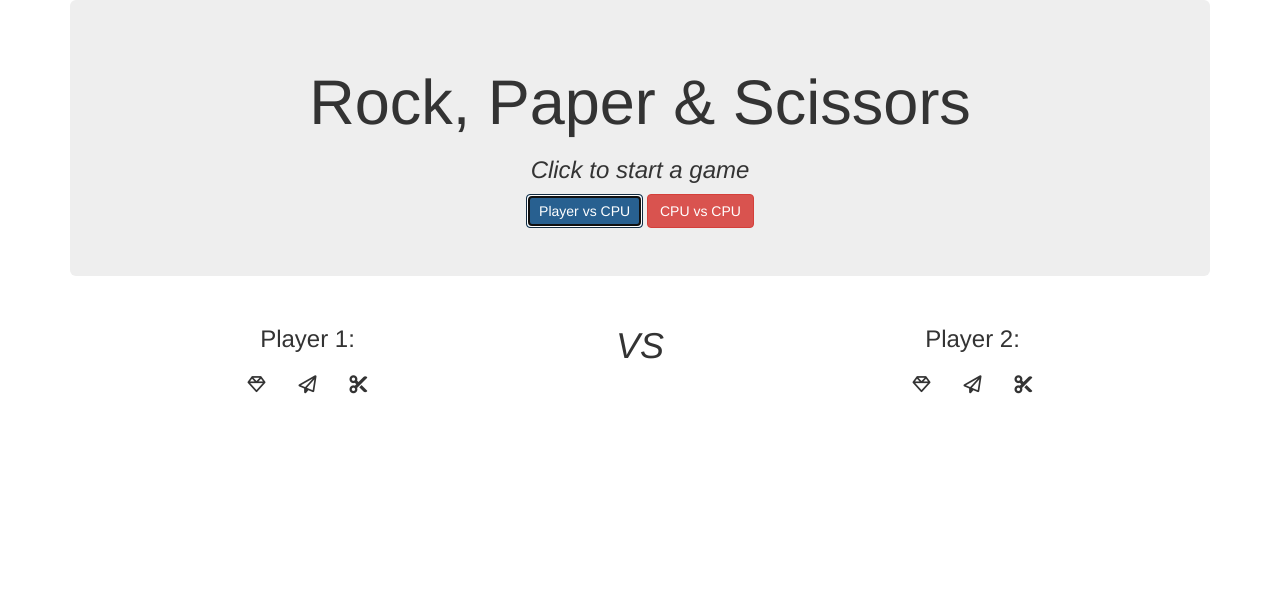
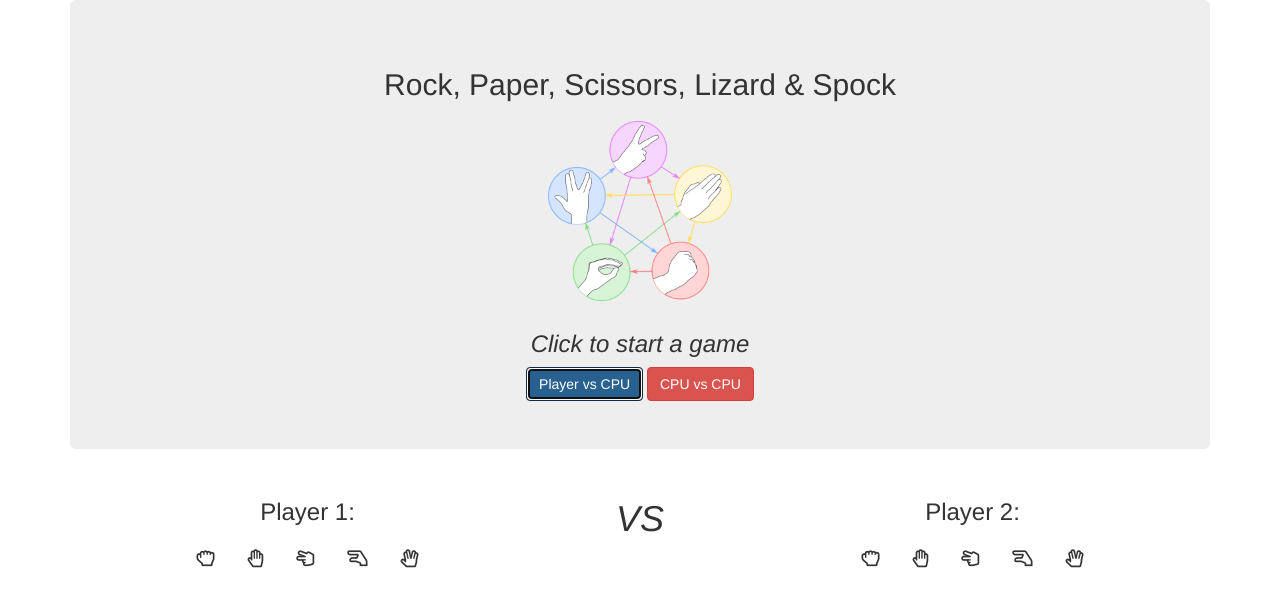
Before and after one commit to FeYbraNt/rps-javascript, a plain HTML site: page index.html in a window 1280 px wide. Both pictures are taken after a click on the button "Player vs CPU". Drawn offline with nearby package versions, Linux system fonts and the light colour scheme.

Commit message:
Improvement: Spock & Lizard logic

```diff
--- a/index.html
+++ b/index.html
@@ -4,10 +4,11 @@
 <head>
     <meta charset="utf-8">
     <meta name="viewport" content="width=device-width, initial-scale=1">
-    <title>Rock Paper Scissors</title>
+    <title>Rock, Paper, Scissors, Lizard & Spock</title>
 
     <!-- Libraries for styles -->
     <link rel="stylesheet" href="https://maxcdn.bootstrapcdn.com/bootstrap/3.3.7/css/bootstrap.min.css" integrity="sha384-BVYiiSIFeK1dGmJRAkycuHAHRg32OmUcww7on3RYdg4Va+PmSTsz/K68vbdEjh4u" crossorigin="anonymous">
+    <link rel="stylesheet" href="https://use.fontawesome.com/releases/v5.3.1/css/all.css" integrity="sha384-mzrmE5qonljUremFsqc01SB46JvROS7bZs3IO2EmfFsd15uHvIt+Y8vEf7N7fWAU" crossorigin="anonymous">
 
 </head>
 
@@ -18,7 +19,8 @@
         <div class="container">
             <div class="jumbotron">
                 <div class="text-center">
-                    <h1>Rock, Paper & Scissors</h1>
+                    <h2>Rock, Paper, Scissors, Lizard & Spock</h2>
+                    <img src="img/rules.png" width="200" id="rules">
                     <h3><i>Click to start a game</i></h3>
                     <button class="btn btn-primary" id="start-player-computer">Player vs CPU</button>
                     <button class="btn btn-danger" id="start-computer-computer">CPU vs CPU</button>
@@ -31,9 +33,11 @@
             <div class="col-md-5">
                 <h3> Player 1: </h3>
                     <div class="btn-group btn-group-toggle" id="game-player1">
-                        <button class="btn btn-lg rock"><i class="fa fa-diamond" aria-hidden="true"></i></button>
-                        <button class="btn btn-lg paper"><i class="fa fa-paper-plane-o" aria-hidden="true"></i></button>
-                        <button class="btn btn-lg scissors"><i class="fa fa-scissors" aria-hidden="true"></i></button>
+                        <button class="btn btn-lg rock"><i class="far fa-hand-rock" aria-hidden="true"></i></button>
+                        <button class="btn btn-lg paper"><i class="far fa-hand-paper" aria-hidden="true"></i></button>
+                        <button class="btn btn-lg scissors"><i class="far fa-hand-scissors" aria-hidden="true"></i></button>
+                        <button class="btn btn-lg lizard"><i class="far fa-hand-lizard" aria-hidden="true"></i></button>
+                        <button class="btn btn-lg spock"><i class="far fa-hand-spock" aria-hidden="true"></i></button>
                     </div>
             </div>
 
@@ -44,9 +48,11 @@
             <div class="col-md-5">
                 <h3>Player 2: </h3>
                 <div class="btn-group btn-group-toggle" id="game-player2">
-                    <button class="btn btn-lg rock"><i class="fa fa-diamond" aria-hidden="true"></i></button>
-                    <button class="btn btn-lg paper"><i class="fa fa-paper-plane-o" aria-hidden="true"></i></button>
-                    <button class="btn btn-lg scissors"><i class="fa fa-scissors" aria-hidden="true"></i></button>
+                    <button class="btn btn-lg rock"><i class="far fa-hand-rock" aria-hidden="true"></i></button>
+                    <button class="btn btn-lg paper"><i class="far fa-hand-paper" aria-hidden="true"></i></button>
+                    <button class="btn btn-lg scissors"><i class="far fa-hand-scissors" aria-hidden="true"></i></button>
+                    <button class="btn btn-lg lizard"><i class="far fa-hand-lizard" aria-hidden="true"></i></button>
+                    <button class="btn btn-lg spock"><i class="far fa-hand-spock" aria-hidden="true"></i></button>
                 </div>
             </div>
 
@@ -60,9 +66,6 @@
 
     </div>
 
-    <!-- Library for font-awesome icons -->
-    <script src="https://use.fontawesome.com/eec808ca0a.js"></script>
-
     <script type="text/javascript" src="src/main.js"></script>
     <script type="text/javascript" src="src/Game.js"></script>
     <script type="text/javascript" src="src/HumanPlayer.js"></script>
--- a/src/main.js
+++ b/src/main.js
@@ -1,7 +1,9 @@
 const HAND_CHOICES = {
-    "rock": "scissors",
-    "paper": "rock",
-    "scissors": "paper"
+    "rock": ["scissors", "lizard"],
+    "paper": ["rock", "spock"],
+    "scissors": ["paper", "lizard"],
+    "lizard": ["paper", "spock"],
+    "spock": ["scissors", "rock"]
 }
 
 const HUMAN_VS_CPU_BUTTON = document.querySelector("#start-player-computer");
@@ -15,6 +17,8 @@ const PLAY_AGAIN = document.querySelector("#new-game");
 const HUMAN_PLAYS_ROCK = document.querySelector("#game-player1 .rock");
 const HUMAN_PLAYS_PAPER = document.querySelector("#game-player1 .paper");
 const HUMAN_PLAYS_SCISSORS = document.querySelector("#game-player1 .scissors");
+const HUMAN_PLAYS_LIZARD = document.querySelector("#game-player1 .lizard");
+const HUMAN_PLAYS_SPOCK = document.querySelector("#game-player1 .spock");
 
 var game_mode = '';
 
@@ -33,6 +37,14 @@ HUMAN_PLAYS_SCISSORS.addEventListener('click', function() {
 
 HUMAN_PLAYS_PAPER.addEventListener('click', function() {
     humanPlaysHand("paper");
+});
+
+HUMAN_PLAYS_LIZARD.addEventListener('click', function() {
+    humanPlaysHand("lizard");
+});
+
+HUMAN_PLAYS_SPOCK.addEventListener('click', function() {
+    humanPlaysHand("spock");
 });
 
 CPU_VS_CPU_BUTTON.addEventListener('click', function() {
@@ -85,7 +97,7 @@ function hightlightHand_UI(player, number) {
 
 function reset_UI() {
     GAME_RESULTS.style.visibility = "hidden";
-    const allHands = document.querySelectorAll(".rock, .scissors, .paper");
+    const allHands = document.querySelectorAll(".rock, .scissors, .paper, .lizard, .spock");
     allHands.forEach(function (item) {
         item.style.backgroundColor = "white";
     });
```
Also changed, not shown: spec/CPUPlayerSpec.js (+11 -3 lines), spec/GameSpec.js (+14 -0 lines), spec/HumanPlayerSpec.js (+5 -0 lines), img/rules.png (added), 1 other file.
